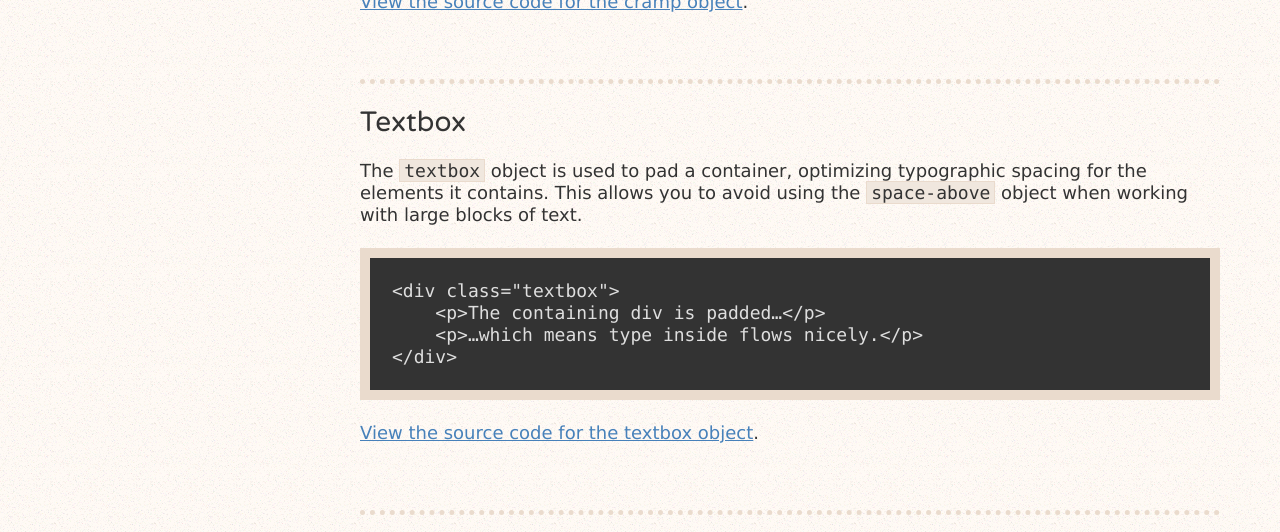
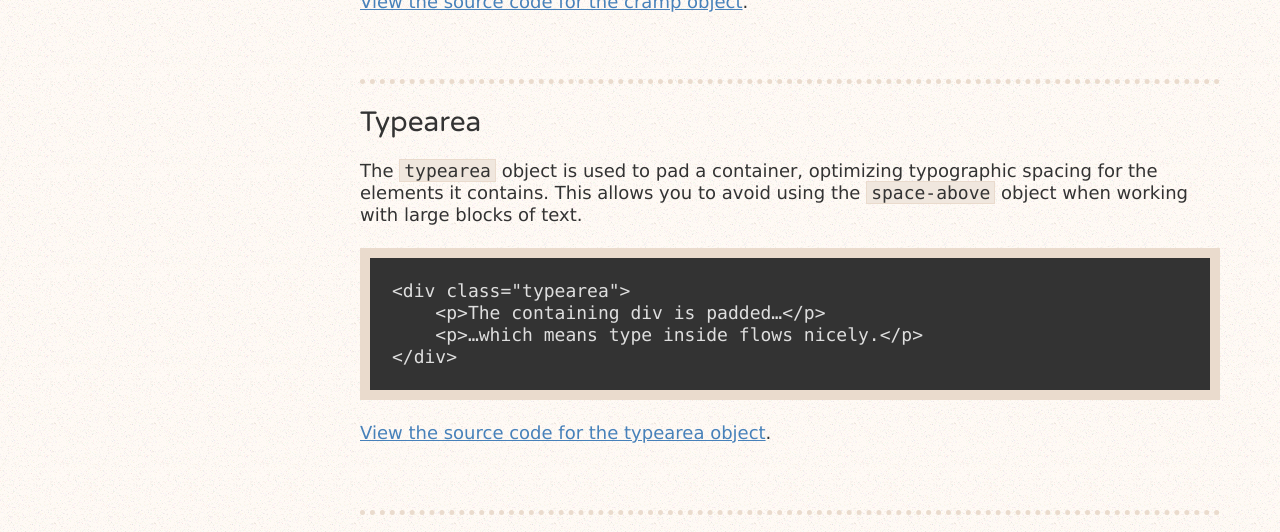
Before and after one commit to rowanmanning/pigeon, a Jekyll site: the page built from docs/objects/index.html, in a window 1280 px wide. Shown: the part 1628-2160 px from the top of the page. Built offline with Jekyll 4.4.1, drawn with Linux system fonts in a browser that asks for light colours.

Commit message:
Rename textbox to typearea

```diff
--- a/docs/config/index.html
+++ b/docs/config/index.html
@@ -18,7 +18,7 @@ $pigeon-type-size: 16px;
 {% endhighlight %}
 
 
-<div id="configurations" class="section textbox">
+<div id="configurations" class="section typearea">
     <h2>Available Configurations</h2>
 
     <table class="table table-wide table-stripe smallprint">
@@ -133,7 +133,7 @@ $pigeon-type-size: 16px;
 </div>
 
 
-<div id="type-sizing" class="section textbox">
+<div id="type-sizing" class="section typearea">
     <h2>Type Sizing</h2>
 
     <p>
--- a/docs/install/index.html
+++ b/docs/install/index.html
@@ -12,7 +12,7 @@ layout: page
 </p>
 
 
-<div id="css" class="section textbox">
+<div id="css" class="section typearea">
     <h2>Plain CSS</h2>
 
     <p>
@@ -31,7 +31,7 @@ layout: page
 </div>
 
 
-<div id="sass" class="section textbox">
+<div id="sass" class="section typearea">
     <h2>Sass</h2>
 
     <p>
@@ -52,7 +52,7 @@ layout: page
 </div>
 
 
-<div id="usage" class="section textbox">
+<div id="usage" class="section typearea">
     <h2>Usage</h2>
 
     <p>
--- a/docs/objects/index.html
+++ b/docs/objects/index.html
@@ -7,7 +7,7 @@ layout: page
 <h1>CSS Objects</h1>
 
 
-<div id="typography" class="section textbox">
+<div id="typography" class="section typearea">
     <h2>Type Objects</h2>
 
     <p>
@@ -17,7 +17,7 @@ layout: page
     </p>
 
 
-    <div id="typography-space" class="textbox css-object">
+    <div id="typography-space" class="typearea css-object">
         <h3>
             <a href="#typography-space" class="section-link">Space</a>
         </h3>
@@ -69,7 +69,7 @@ layout: page
     </div>
 
 
-    <div id="typography-cramp" class="textbox css-object">
+    <div id="typography-cramp" class="typearea css-object">
         <h3>
             <a href="#typography-cramp" class="section-link">Cramp</a>
         </h3>
@@ -91,31 +91,31 @@ layout: page
     </div>
 
 
-    <div id="typography-textbox" class="textbox css-object">
+    <div id="typography-typearea" class="typearea css-object">
         <h3>
-            <a href="#typography-textbox" class="section-link">Textbox</a>
+            <a href="#typography-typearea" class="section-link">Typearea</a>
         </h3>
 
         <p>
-            The <code>textbox</code> object is used to pad a container,
+            The <code>typearea</code> object is used to pad a container,
             optimizing typographic spacing for the elements it contains. This
             allows you to avoid using the <code>space-above</code> object when
             working with large blocks of text.
         </p>
 
         <div class="css-example">
-            {% highlight html %}<div class="textbox">
+            {% highlight html %}<div class="typearea">
     <p>The containing div is padded…</p>
     <p>…which means type inside flows nicely.</p>
 </div>{% endhighlight %}
         </div>
 
-        <p><a href="{{ site.repo.url }}/blob/{{ site.repo.branch }}/lib/object/textbox.scss">View the source code for the textbox object</a>.</p>
+        <p><a href="{{ site.repo.url }}/blob/{{ site.repo.branch }}/lib/object/typearea.scss">View the source code for the typearea object</a>.</p>
 
     </div>
 
 
-    <div id="typography-indent" class="textbox css-object">
+    <div id="typography-indent" class="typearea css-object">
         <h3>
             <a href="#typography-indent" class="section-link">Indent</a>
         </h3>
@@ -153,7 +153,7 @@ layout: page
     </div>
 
 
-    <div id="typography-hn" class="textbox css-object">
+    <div id="typography-hn" class="typearea css-object">
         <h3>
             <a href="#typography-hn" class="section-link">H1–H6</a>
         </h3>
@@ -175,7 +175,7 @@ layout: page
     </div>
 
 
-    <div id="typography-smallprint" class="textbox css-object">
+    <div id="typography-smallprint" class="typearea css-object">
         <h3>
             <a href="#typography-smallprint" class="section-link">Smallprint</a>
         </h3>
@@ -204,7 +204,7 @@ layout: page
     </div>
 
 
-    <div id="typography-quote" class="textbox css-object">
+    <div id="typography-quote" class="typearea css-object">
         <h3>
             <a href="#typography-quote" class="section-link">Quote</a>
         </h3>
@@ -237,11 +237,11 @@ layout: page
 </div>
 
 
-<div id="lists" class="section textbox">
+<div id="lists" class="section typearea">
     <h2>List Objects</h2>
 
 
-    <div id="lists-stack" class="textbox css-object">
+    <div id="lists-stack" class="typearea css-object">
         <h3>
             <a href="#lists-stack" class="section-link">Stack</a>
         </h3>
@@ -277,7 +277,7 @@ layout: page
     </div>
 
 
-    <div id="lists-nav" class="textbox css-object">
+    <div id="lists-nav" class="typearea css-object">
         <h3>
             <a href="#lists-nav" class="section-link">Nav</a>
         </h3>
@@ -326,7 +326,7 @@ layout: page
     </div>
 
 
-    <div id="lists-blocknav" class="textbox css-object">
+    <div id="lists-blocknav" class="typearea css-object">
         <h3>
             <a href="#lists-blocknav" class="section-link">Blocknav</a>
         </h3>
@@ -351,11 +351,11 @@ layout: page
 </div>
 
 
-<div id="data" class="section textbox">
+<div id="data" class="section typearea">
     <h2>Data Objects</h2>
 
 
-    <div id="data-table" class="textbox css-object">
+    <div id="data-table" class="typearea css-object">
         <h3>
             <a href="#data-table" class="section-link">Table</a>
         </h3>
@@ -420,11 +420,11 @@ layout: page
 </div>
 
 
-<div id="utilities" class="section textbox">
+<div id="utilities" class="section typearea">
     <h2>Utility Objects</h2>
 
 
-    <div id="utilities-clearfix" class="textbox css-object">
+    <div id="utilities-clearfix" class="typearea css-object">
         <h3>
             <a href="#utilities-clearfix" class="section-link">Clearfix</a>
         </h3>
--- a/index.html
+++ b/index.html
@@ -31,7 +31,7 @@ layout: page
 <p>Pigeon's source code is <a href="{{ site.repo.url }}">hosted on GitHub</a>.</p>
 
 
-<div id="why" class="section textbox">
+<div id="why" class="section typearea">
     <h2>Why Pigeon?</h2>
 
     <p>
@@ -52,7 +52,7 @@ layout: page
 </div>
 
 
-<div id="why-not" class="section textbox">
+<div id="why-not" class="section typearea">
     <h2>What Pigeon Isn't</h2>
 
     <p>
```
Also changed, not shown: style/site.css (+4 -4 lines), style/site.min.css.
